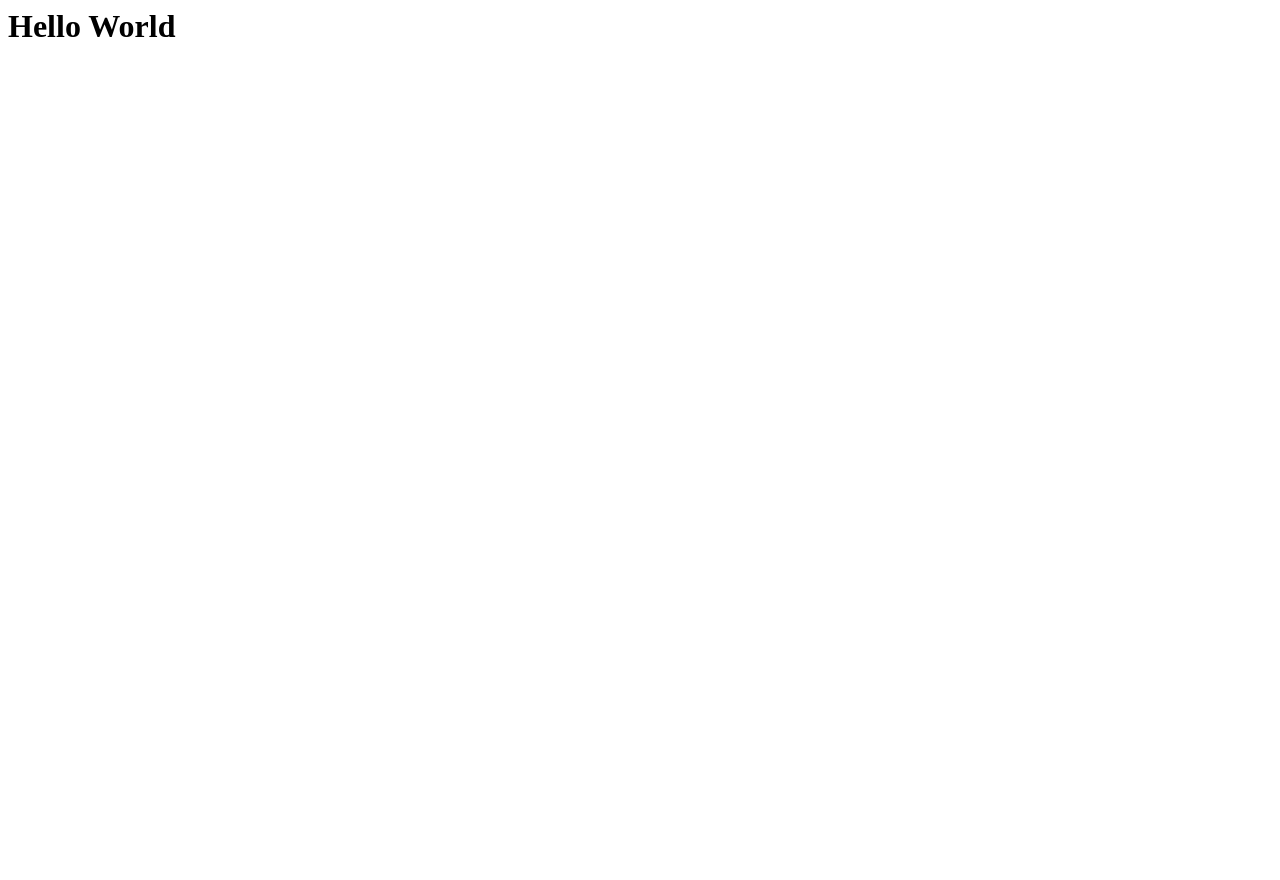
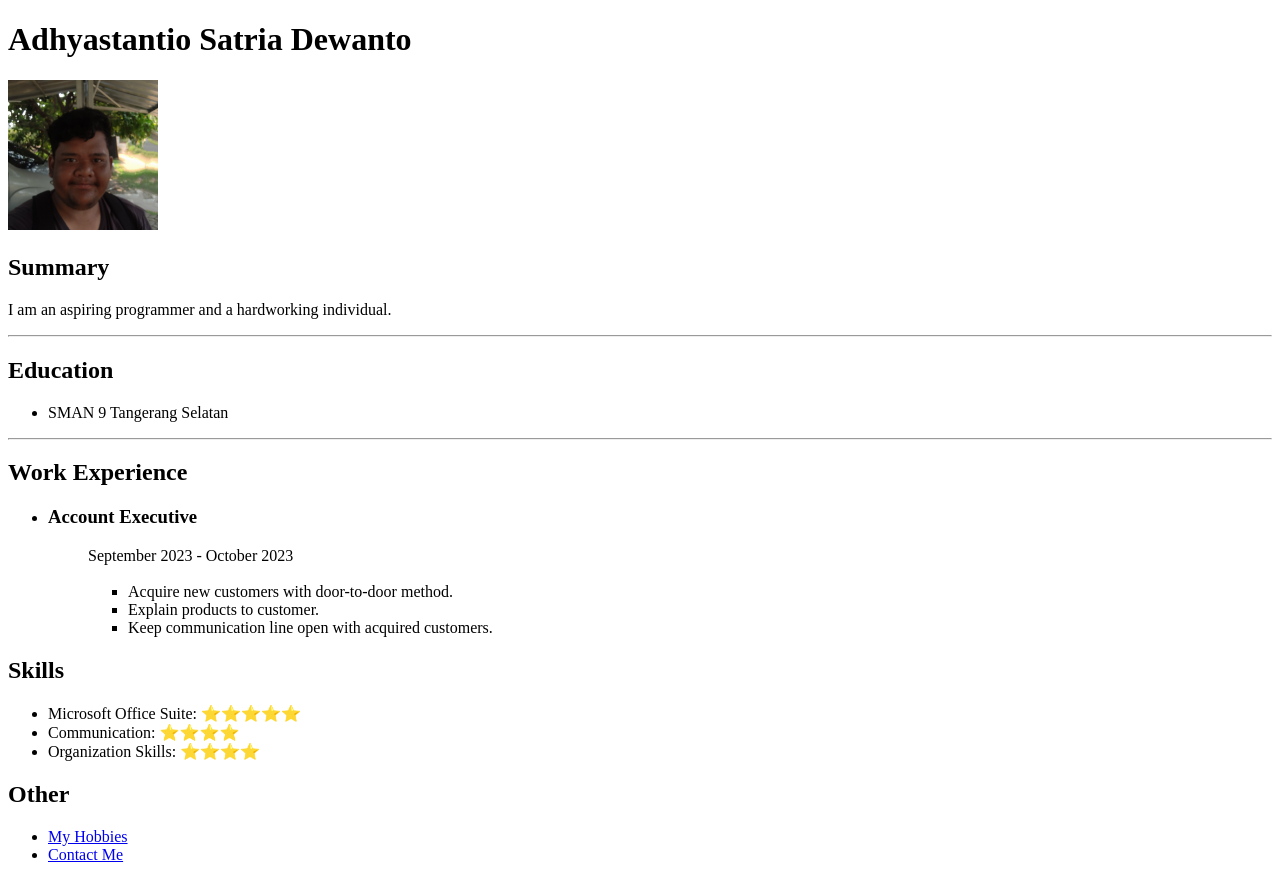
Before and after one commit to gonfr14/html-resume, a plain HTML site: page index.html in a window 1280 px wide. Before the commit the page ends 800 px from the top, so only its background shows below. Drawn offline with Linux system fonts and the light colour scheme.

Commit message:
Add files via upload

```diff
--- a/index.html
+++ b/index.html
@@ -1 +1,49 @@
-<h1>Hello World</h1>
+<!DOCTYPE html>
+<html lang="en">
+    <head>
+        <title>My Resume</title>
+        <meta charset="UTF-8">
+    </head>
+    <body>
+        <h1>Adhyastantio Satria Dewanto</h1>
+        <img src="./assets/images/headshot.jpg" height="150" />
+
+        <h2>Summary</h2>
+        <p>I am an aspiring programmer and a hardworking individual.</p>
+        <hr />
+        <h2>Education</h2>
+        <ul>
+            <li>SMAN 9 Tangerang Selatan</li>
+        </ul>
+        <hr />
+        <h2>Work Experience</h2>
+            <ul>
+                <li>
+                    <h3>Account Executive</h3>
+                <ul>
+                    <l>September 2023 - October 2023
+                        <br />
+                        <ul>
+                        <br />
+                            <li>Acquire new customers with door-to-door method.</li>
+                            <li>Explain products to customer.</li>
+                            <li>Keep communication line open with acquired customers.</li>
+                        </ul>
+                    </l>
+
+                </ul>
+            </li>
+            </ul>
+        <h2>Skills</h2>
+        <ul>
+            <li>Microsoft Office Suite: ⭐️⭐️⭐️⭐️⭐️</li>
+            <li>Communication: ⭐️⭐️⭐️⭐️</li>
+            <li>Organization Skills: ⭐️⭐️⭐️⭐️</li>
+        </ul>
+        <h2>Other</h2>
+        <ul>
+            <li><a href="./public/hobbies.html">My Hobbies</a></li>
+            <li><a href="./public/contact.html">Contact Me</a></li>
+        </ul>
+    </body>
+</html>
```
